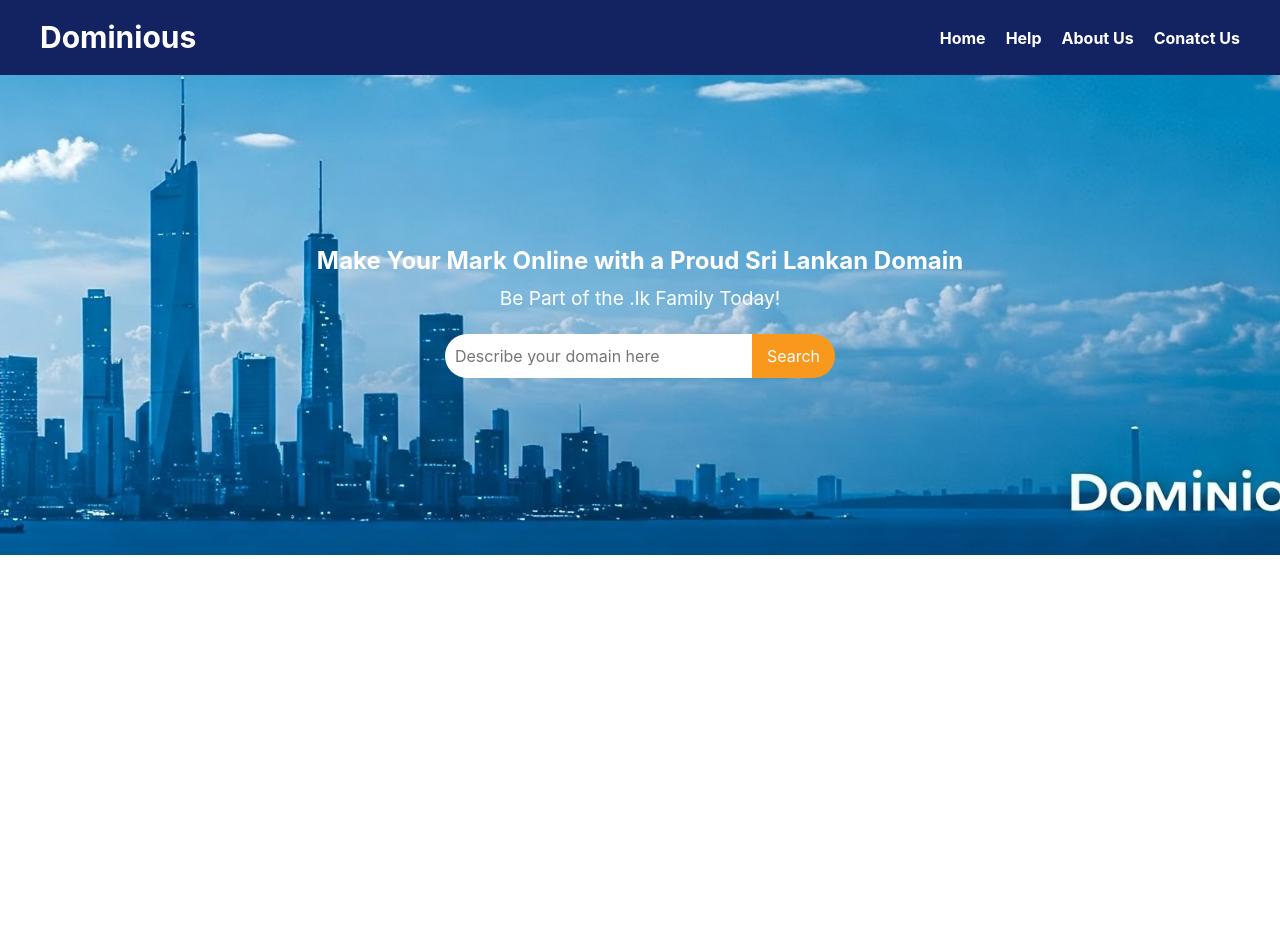
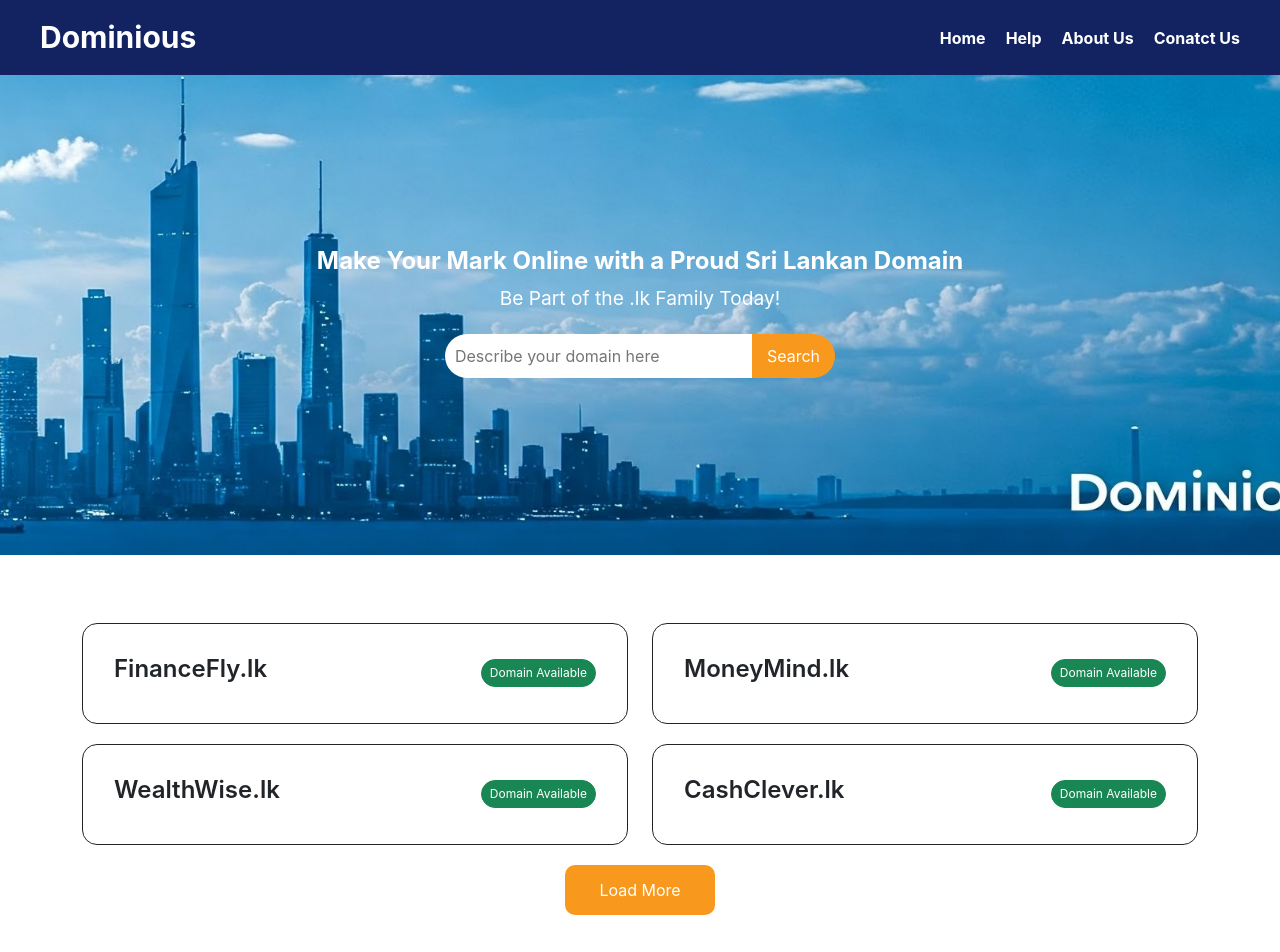
Before and after one commit to lakshithakr/Dominious, a React (Create React App) app in the folder frontend/: page / in a window 1280 px wide. Shown: the top 952 px of the page. Before the commit the page ends 800 px from the top, so only its background shows below. Built offline with nearby package versions, Linux system fonts and the light colour scheme.

Commit message:
domainlist

```diff
--- a/frontend/src/App.js
+++ b/frontend/src/App.js
@@ -5,14 +5,17 @@ import Footer from './Components/Footer/Footer';
 import About from './Components/About/About';
 import Description from './Components/Description/Description';
 import DomainSearch from './Components/DomainSearch/DomainSearch';
+import DomainCard from './Components/DomainCard/DomainCard';
+import DomainList from './Components/DomainList/DomainList';
 function App() {
   return (
     <>
     <NavBar/>
     <DomainSearch/>
-    {/* <About/>
-    <Description/>
-    <Footer/> */}
+    {/* <About/> */}
+    {/* <Description/> */}
+    <DomainList/>
+    <Footer/>
     </>
   );
 }
--- /dev/null
+++ b/frontend/src/Components/DomainCard/DomainCard.css
@@ -0,0 +1,24 @@
+.domain-card {
+    border-radius: 15px;
+    padding: 15px;
+    text-align: center;
+    font-weight: bold;
+  }
+
+
+  .card-body {
+    position: relative;
+  }
+
+  .card-body .card-title {
+    font-size: 24px;
+    font-weight: 600;
+  }
+
+  .btn-sm {
+    font-size: 12px;
+  }
+
+  .btn{
+    border-radius: 30px;
+  }
--- /dev/null
+++ b/frontend/src/Components/DomainCard/DomainCard.js
@@ -0,0 +1,15 @@
+import React from "react";
+import "./DomainCard.css"; // Optional for additional styling
+
+const DomainCard = ({ domainName }) => {
+  return (
+    <div className="card border-dark domain-card">
+      <div className="card-body d-flex justify-content-between align-items-center">
+        <h5 className="card-title">{domainName}</h5>
+        <button className="btn btn-success btn-sm">Domain Available</button>
+      </div>
+    </div>
+  );
+};
+
+export default DomainCard;
--- /dev/null
+++ b/frontend/src/Components/DomainList/DomainList.css
@@ -0,0 +1,25 @@
+button {
+    font-size: 16px;
+  }
+
+.item{
+    margin-top: 20px;
+}
+
+.load{
+    margin-top: 20px;
+
+}
+
+.button{
+    border: none;
+    background-color: #F8991D;
+    color: white;
+    border-radius: 10px;
+    width: 150px;
+    height: 50px;
+}
+
+.button:hover{
+    background-color: darkorange;
+}
--- /dev/null
+++ b/frontend/src/Components/DomainList/DomainList.js
@@ -0,0 +1,45 @@
+import React, { useState } from "react";
+import DomainCard from "../DomainCard/DomainCard";
+import "./DomainList.css"; // Styling file
+
+const domainNames = [
+    "FinanceFly.lk",
+    "MoneyMind.lk",
+    "WealthWise.lk",
+    "CashClever.lk",
+    "EconoSavvy.lk",
+    "FiscalFriend.lk",
+    "ProsperityPath",
+    "InvestInsight",
+    "BudgetBoss",
+    "CashCraft",
+  ];
+
+  const DomainList = () => {
+    const [visibleDomains, setVisibleDomains] = useState(4);
+
+    const handleLoadMore = () => {
+      setVisibleDomains((prev) => prev + 4);
+    };
+
+    return (
+      <div className="container mt-5">
+        <div className="row justify-content-around">
+          {domainNames.slice(0, visibleDomains).map((name, index) => (
+            <div className="item col-lg-6 col-md-6 col-sm-12" key={index}>
+              <DomainCard domainName={name} />
+            </div>
+          ))}
+        </div>
+        {visibleDomains < domainNames.length && (
+          <div className="load text-center">
+            <button className="button" onClick={handleLoadMore}>
+              Load More
+            </button>
+          </div>
+        )}
+      </div>
+    );
+  };
+
+  export default DomainList;
```
